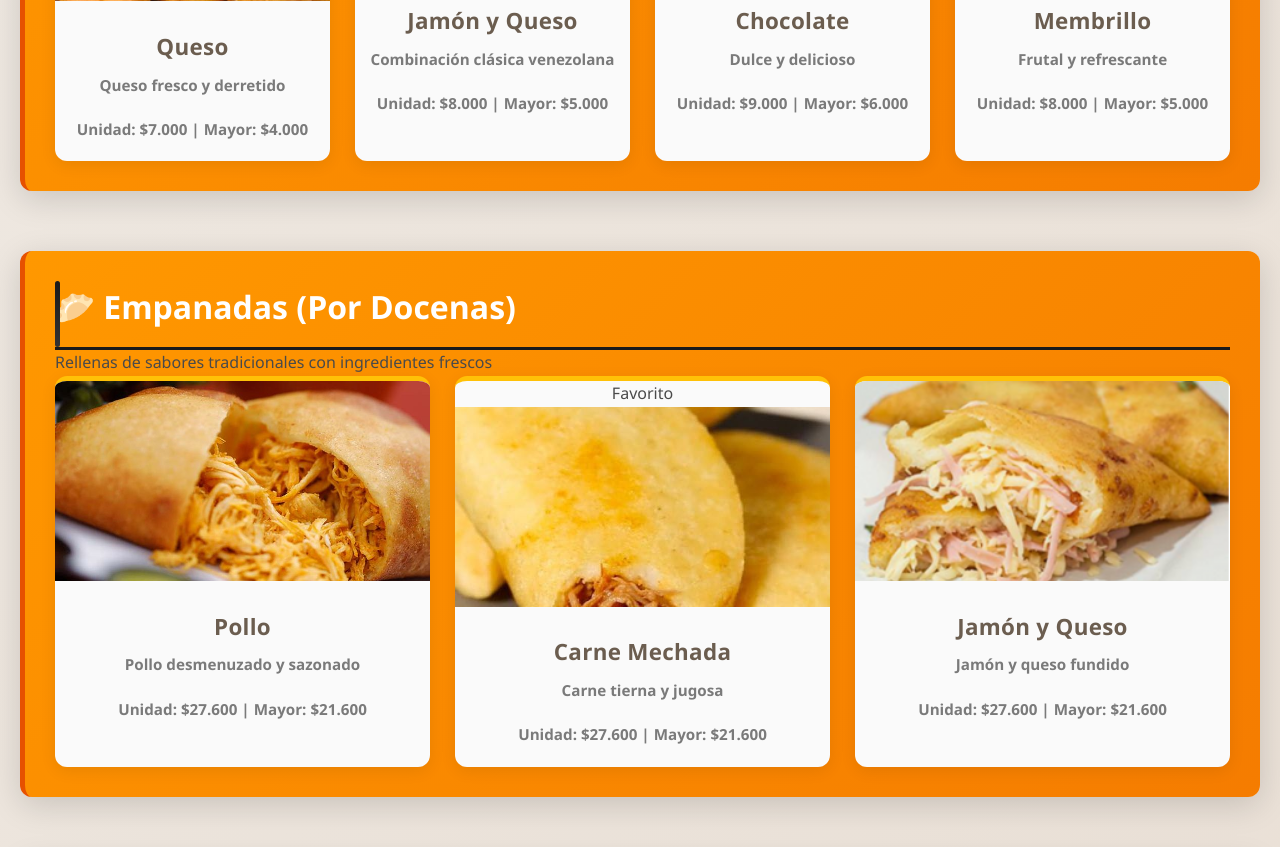
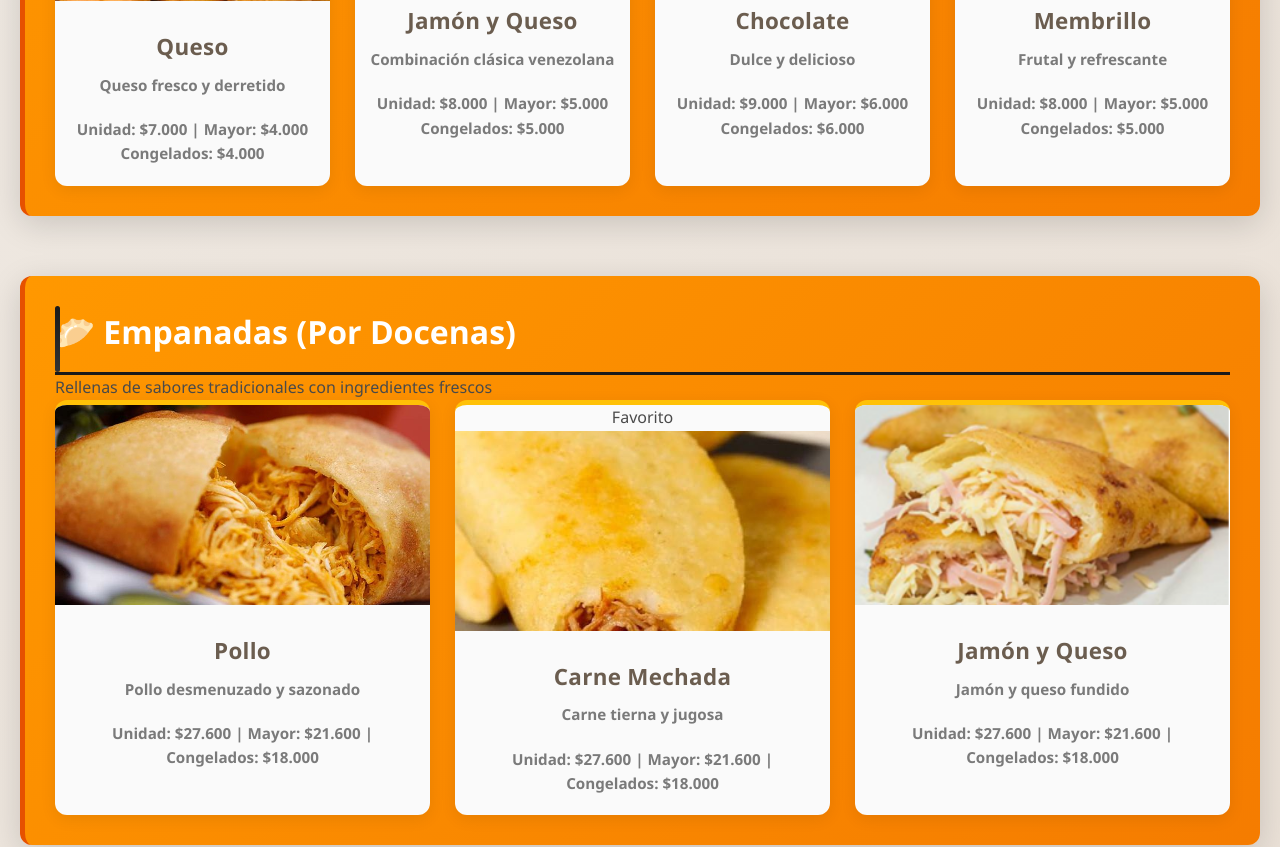
Before and after one commit to sikoop/Tekesusy, a plain HTML site: page index.html in a window 1280 px wide. Shown: the part 961-1808 px from the top of the page. Drawn offline with Linux system fonts and the light colour scheme.

Commit message:
Enhance menu with new product details and pricing
Updated the menu section with new product details and prices for tequeños and empanadas, including frozen options.

```diff
--- a/index.html
+++ b/index.html
@@ -44,6 +44,7 @@
                         <span class="precio-label">Unidad:</span> $7.000
                         <span class="divider">|</span>
                         <span class="precio-label">Mayor:</span> $4.000
+                        <span class="old-price-label">Congelados:</span> $4.000
                     </p>
                 </div>
 
@@ -55,6 +56,7 @@
                         <span class="precio-label">Unidad:</span> $8.000
                         <span class="divider">|</span>
                         <span class="precio-label">Mayor:</span> $5.000
+                        <span class="old-price-label">Congelados:</span> $5.000
                     </p>
                 </div>
 
@@ -66,6 +68,7 @@
                         <span class="precio-label">Unidad:</span> $9.000
                         <span class="divider">|</span>
                         <span class="precio-label">Mayor:</span> $6.000
+                        <span class="old-price-label">Congelados:</span> $6.000
                     </p>
                 </div>
 
@@ -77,6 +80,7 @@
                         <span class="precio-label">Unidad:</span> $8.000
                         <span class="divider">|</span>
                         <span class="precio-label">Mayor:</span> $5.000
+                        <span class="old-price-label">Congelados:</span> $5.000
                     </p>
                 </div>
             </div>
@@ -99,6 +103,8 @@
                         <span class="precio-label">Unidad:</span> $27.600
                         <span class="divider">|</span>
                         <span class="precio-label">Mayor:</span> $21.600
+                        <span class="divider">|</span>
+                        <span class="old-price-label">Congelados:</span> $18.000
                     </p>
                 </div>
 
@@ -111,6 +117,8 @@
                         <span class="precio-label">Unidad:</span> $27.600
                         <span class="divider">|</span>
                         <span class="precio-label">Mayor:</span> $21.600
+                        <span class="divider">|</span>
+                        <span class="old-price-label">Congelados:</span> $18.000
                     </p>
                 </div>
 
@@ -122,6 +130,8 @@
                         <span class="precio-label">Unidad:</span> $27.600
                         <span class="divider">|</span>
                         <span class="precio-label">Mayor:</span> $21.600
+                        <span class="divider">|</span>
+                        <span class="old-price-label">Congelados:</span> $18.000
                     </p>
                 </div>
             </div>
@@ -198,4 +208,5 @@
 
     <script src="script.js"></script>
 </body>
+
 </html>
```
